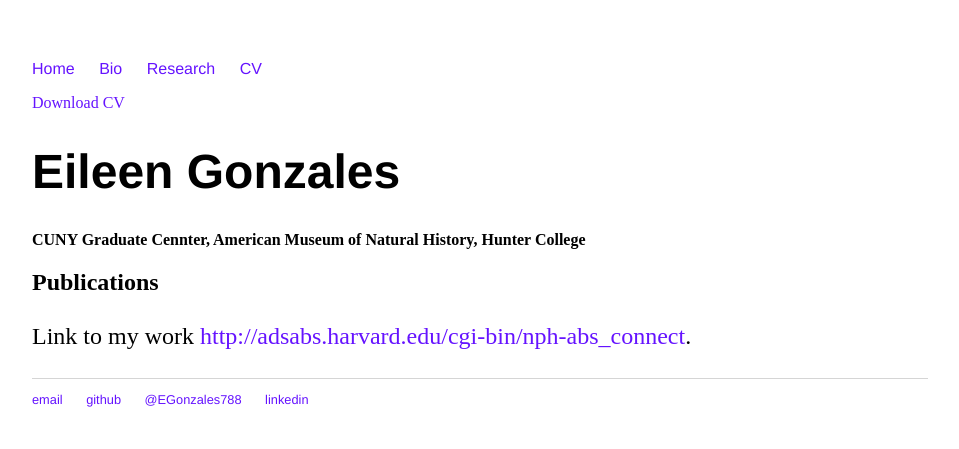
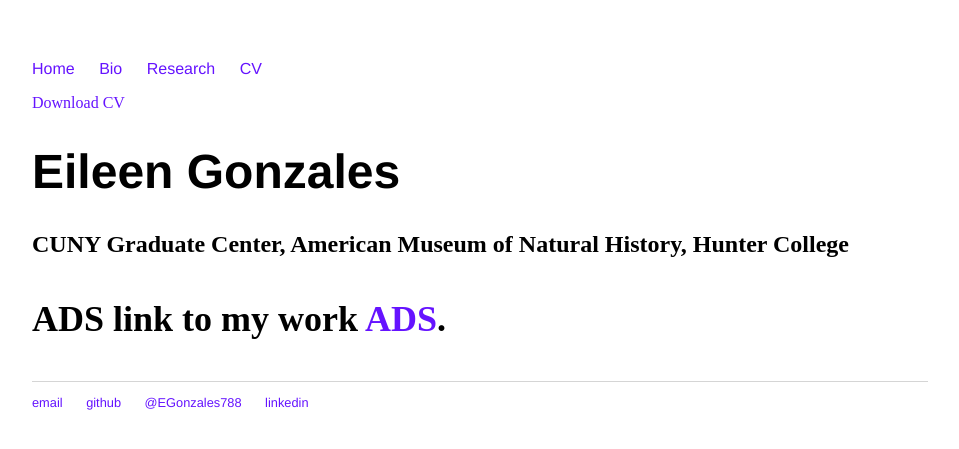
Before and after one commit to ECGonzales/ECGonzales.github.io, a Jekyll site: the page built from CV/index.html, in a window 1280 px wide. Shown: the top 449 px of the page, without its empty margins (160-1119 px from the left). Built offline with Jekyll 4.4.1, drawn with Linux system fonts in a browser that asks for light colours.

Commit message:
Update index.html
Removed Publications line and fix affiliations

```diff
--- a/CV/index.html
+++ b/CV/index.html
@@ -6,11 +6,8 @@ title: Eileen Gonzales CV
 	<div class="cv">
 		<a href="#" class="download" title="Download CV as PDF">Download CV</a>
 					<h1>Eileen Gonzales</h1>
-					<strong>CUNY Graduate Cennter, American Museum of Natural History, Hunter College</strong><br>
-
-					<h2>Publications</h2>
-
-					<p>Link to my work <a href="#">http://adsabs.harvard.edu/cgi-bin/nph-abs_connect</a>.
+					<h2>CUNY Graduate Center, American Museum of Natural History, Hunter College</strong><h2>
+					<p>ADS link to my work <a href="http://adsabs.harvard.edu/cgi-bin/nph-abs_connect">ADS</a>.
 
 
 	</div>
```
